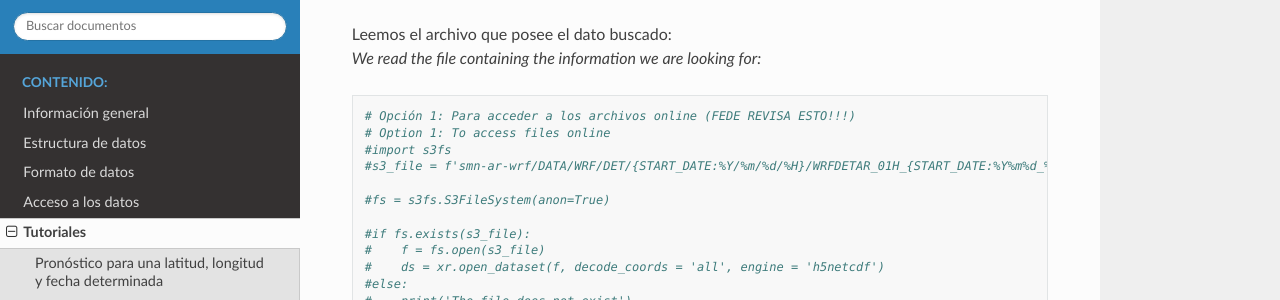
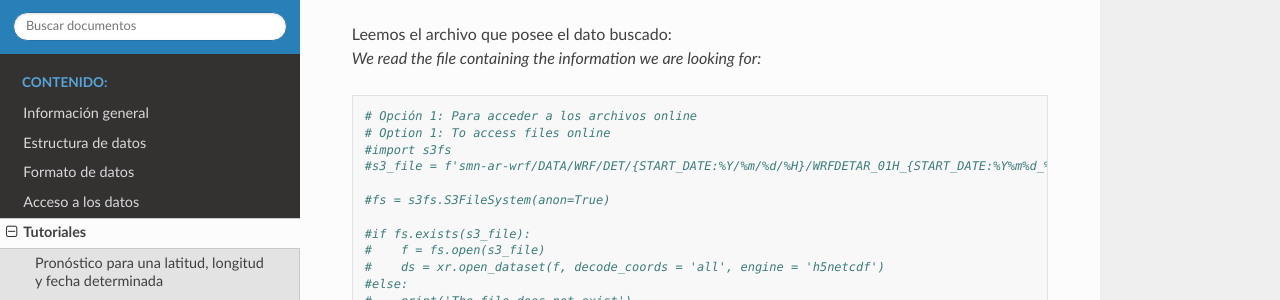
Before and after one commit to odp-aws-smn/documentation_wrf_det, a Sphinx documentation site: the page built from source/Regrid_bilingue.md, in a window 1280 px wide and 900 px high, scrolled down 681 px. Shown: the part 151-451 px from the top of the window. Built offline with Sphinx 7.4.7 and the Read the Docs theme 2.0.0, drawn with Linux system fonts in a browser that asks for light colours.

Commit message:
Update Regrid_bilingue.md

````diff
--- a/source/Regrid_bilingue.md
+++ b/source/Regrid_bilingue.md
@@ -44,7 +44,7 @@ Leemos el archivo que posee el dato buscado:<br />
 
 
 ```python
-# Opción 1: Para acceder a los archivos online (FEDE REVISA ESTO!!!)
+# Opción 1: Para acceder a los archivos online
 # Option 1: To access files online
 #import s3fs
 #s3_file = f'smn-ar-wrf/DATA/WRF/DET/{START_DATE:%Y/%m/%d/%H}/WRFDETAR_01H_{START_DATE:%Y%m%d_%H}_{leadtime:03d}.nc'
````
